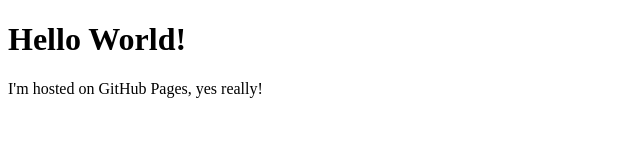
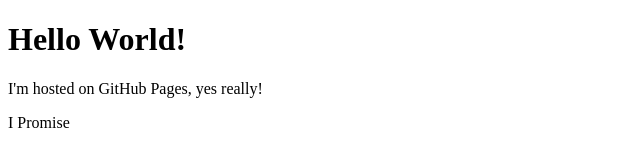
Before and after one commit to PaulMannion/PaulMannion.github.io, a plain HTML site: page index.html in a window 1280 px wide. Shown: the full height of the page, 0-640 px from the left. Drawn offline with Linux system fonts and the light colour scheme.

Commit message:
added text
promise

```diff
--- a/index.html
+++ b/index.html
@@ -7,5 +7,6 @@
   <body>
     <h1>Hello World!</h1>
     <p>I'm hosted on GitHub Pages, yes really!</p>
+    <p>I Promise</p>
   </body>
 </html>
```
